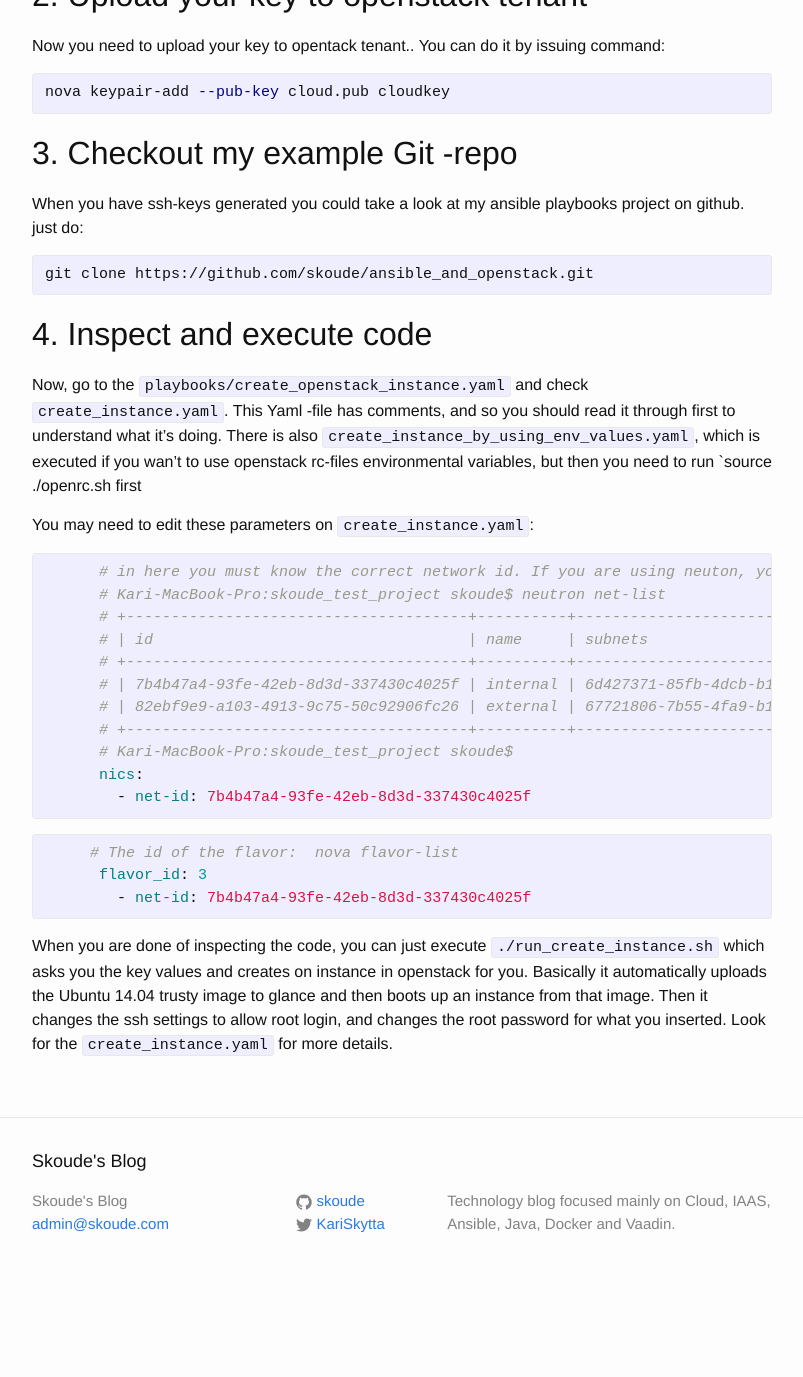
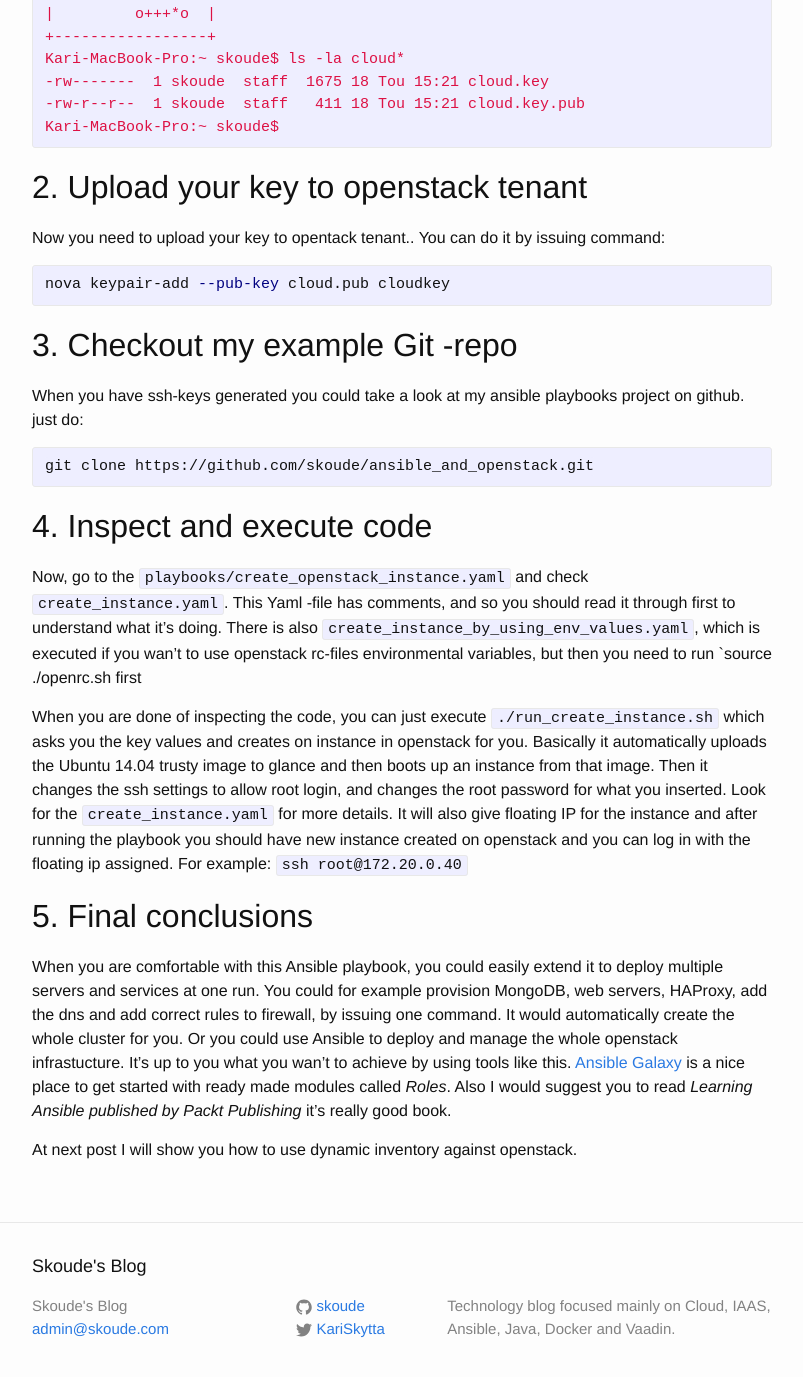
Before and after one commit to skoude/skoude.github.io, a Jekyll site: the page built from _posts/2015-05-19-Using-Ansible-to-deploy-instances.markdown, in a window 1280 px wide and 1400 px high, scrolled down 1660 px. Shown: the top 1377 px of the window, without its empty margins (238-1041 px from the left). Built offline with Jekyll 4.4.1, drawn with Linux system fonts in a browser that asks for light colours; comment, search, counter and statistics services are not loaded; before the commit the page ends 2955 px from its top, so only the background shows below that; some of the changed text lies outside the part shown.

Commit message:
modified one post

```diff
--- a/_posts/2015-05-19-Using-Ansible-to-deploy-instances.markdown
+++ b/_posts/2015-05-19-Using-Ansible-to-deploy-instances.markdown
@@ -16,7 +16,15 @@
 *  Change the root password
 *  Restart the ssh -service on instance
 
-You could easily extend this playbook with modules to deploy for example mongodb, apache etc..
+
+### Getting started
+
+There are some prerequisites you need to take care of:
+
+* You need to have ansible installed
+* Openstack must be installed and you must have Tenant(Project) there([DevStack](http://docs.openstack.org/developer/devstack/) is also fine)
+* Know the Openstack API Endpoint url for Identity -service. From Dashboard goto `Access & Security` and `API Access`
+* You need to know how to download openstack RC-file (more info [OpenstackRC documentation](http://docs.openstack.org/cli-reference/content/cli_openrc.html) )
 
 
 First thing you have to do is that you have to have an ansible control server (your workstation is fine also), and as a best practice you should keep your ansible playbooks in a version control system like git or something similar.
@@ -87,28 +95,15 @@
 ## 4. Inspect and execute code
 Now,  go to the `playbooks/create_openstack_instance.yaml` and check `create_instance.yaml`. This Yaml -file has comments, and so you should read it through first to understand what it's doing. There is also `create_instance_by_using_env_values.yaml`, which is executed if you wan't to use openstack rc-files environmental variables, but then you need to run `source ./openrc.sh first
 
-You may need to edit these parameters on `create_instance.yaml`:
+When you are done of inspecting the code, you can just execute `./run_create_instance.sh` which asks you the key values and creates on instance in openstack for you. Basically it automatically uploads the Ubuntu 14.04 trusty image to glance and then boots up an instance from that image. Then it changes the ssh settings to allow root login, and changes the root password for what you inserted.  Look for the `create_instance.yaml` for more details. It will also give floating IP for the instance and after running the playbook you should have new instance created on openstack and you can log in with the floating ip assigned. For example: `ssh root@172.20.0.40`
 
-{% highlight yaml %}
-      # in here you must know the correct network id. If you are using neuton, you can just use:
-      # Kari-MacBook-Pro:skoude_test_project skoude$ neutron net-list
-      # +--------------------------------------+----------+-----------------------------------------------------+
-      # | id                                   | name     | subnets                                             |
-      # +--------------------------------------+----------+-----------------------------------------------------+
-      # | 7b4b47a4-93fe-42eb-8d3d-337430c4025f | internal | 6d427371-85fb-4dcb-b136-2394d20b5a27 172.20.0.0/20  |
-      # | 82ebf9e9-a103-4913-9c75-50c92906fc26 | external | 67721806-7b55-4fa9-b144-1149f5b2d810 172.20.16.0/20 |
-      # +--------------------------------------+----------+-----------------------------------------------------+
-      # Kari-MacBook-Pro:skoude_test_project skoude$
-      nics:
-        - net-id: 7b4b47a4-93fe-42eb-8d3d-337430c4025f
-{% endhighlight %}
 
-{% highlight yaml %}
-     # The id of the flavor:  nova flavor-list
-      flavor_id: 3
-        - net-id: 7b4b47a4-93fe-42eb-8d3d-337430c4025f
-{% endhighlight %}
-When you are done of inspecting the code, you can just execute `./run_create_instance.sh` which asks you the key values and creates on instance in openstack for you. Basically it automatically uploads the Ubuntu 14.04 trusty image to glance and then boots up an instance from that image. Then it changes the ssh settings to allow root login, and changes the root password for what you inserted.  Look for the `create_instance.yaml` for more details.
+## 5. Final conclusions
+
+When you are comfortable with this Ansible playbook, you could easily extend it to deploy multiple servers and services at one run. You could for example provision MongoDB, web servers, HAProxy, add the dns and add correct rules to firewall,  by issuing one command.  It would automatically create the whole cluster for you. Or you could use Ansible to deploy and manage the whole openstack infrastucture. It's up to you what you wan't to achieve by using tools like this.  [Ansible Galaxy](https://galaxy.ansible.com/) is a nice place to get started with ready made modules called *Roles*. Also I would suggest you to read *Learning Ansible published by Packt Publishing*  it's really good book.
+
+At next post I will show you how to use dynamic inventory against openstack.
+
 
 
 {% if page.comments %}
```
